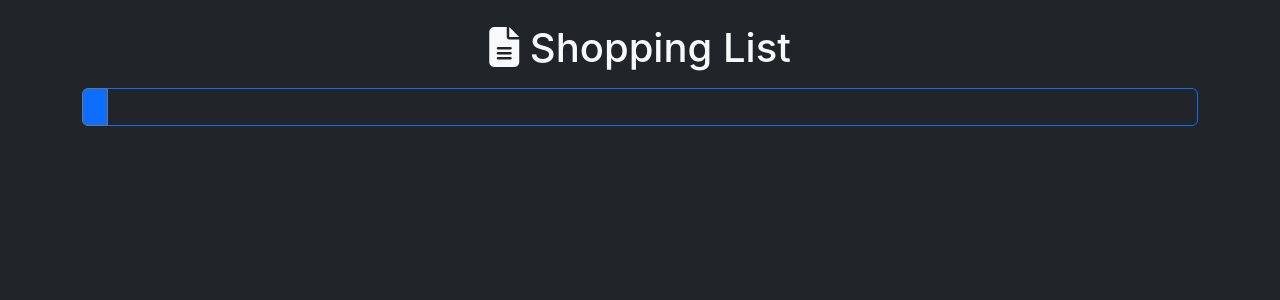
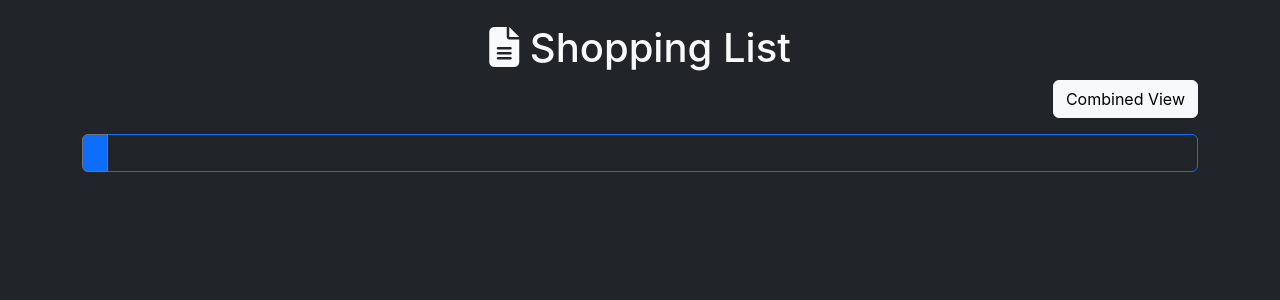
Before and after one commit to olinic/shopping-list, a React (Create React App) app in the folder client/shopping-list/: page / in a window 1280 px wide. Shown: the top 300 px of the page. Built offline with nearby package versions, Linux system fonts and the light colour scheme; some icons are missing.

Commit message:
Add combined view input.

```diff
--- a/client/shopping-list/src/List.js
+++ b/client/shopping-list/src/List.js
@@ -7,7 +7,8 @@ class List extends React.Component {
    constructor(props) {
       super(props);
       this.state = {
-         items: []
+         items: [],
+         isCombinedView: true
       };
       this.addToStart = this.addToStart.bind(this);
       this.addToEnd = this.addToEnd.bind(this);
@@ -52,6 +53,10 @@ class List extends React.Component {
       );
       return (
          <div>
+            <div className="text-end">
+               <input type="checkbox" class="btn-check" id="btn-check-outlined" checked={this.state.isCombinedView} autocomplete="off"/>
+               <label class="btn btn-outline-light" for="btn-check-outlined">Combined View</label>
+            </div>
             <AddItem onAdd={this.addToStart}></AddItem>
             <div>{listItems}</div>
             {this.state.items.length > 0 &&
```
